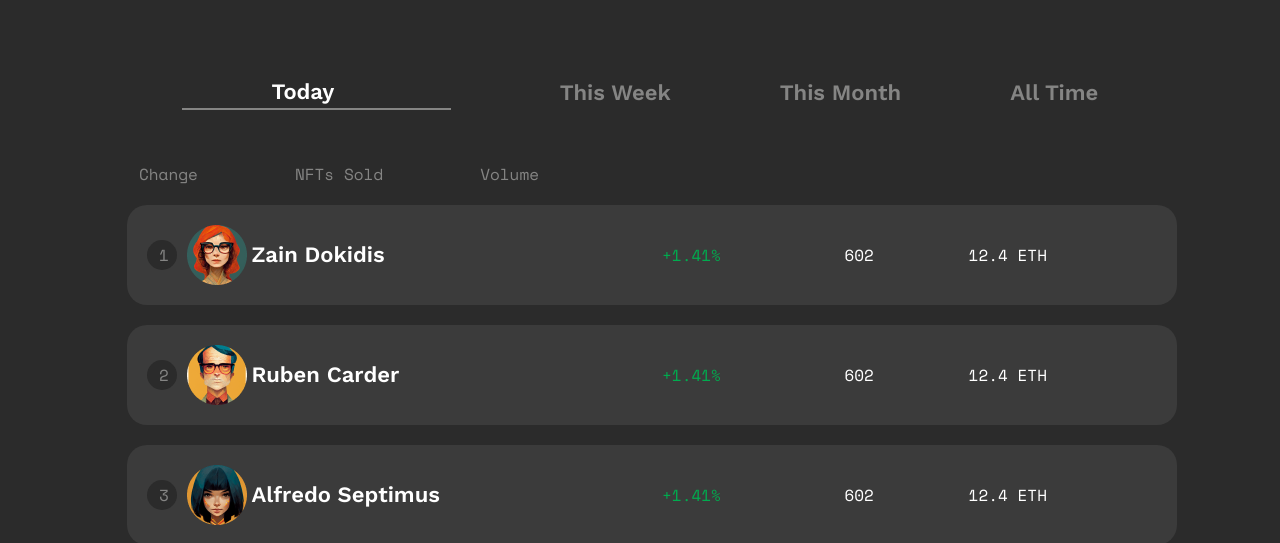
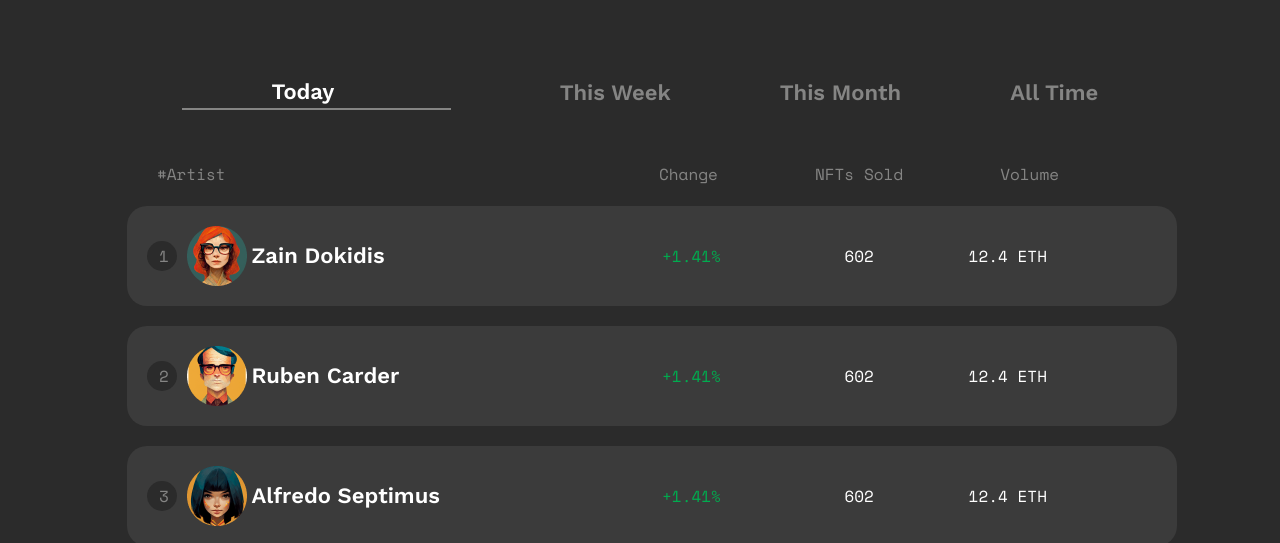
Before and after one commit to Shekhri/Team, a plain HTML site: page rankings.html in a window 1280 px wide. Shown: the part 259-802 px from the top of the page. Drawn offline with nearby package versions, Linux system fonts and the light colour scheme.

Commit message:
four code last

```diff
--- a/css/ranking.css
+++ b/css/ranking.css
@@ -10,7 +10,17 @@
     margin-top: 80px;
 
 }
-
+.all__sold--none-ul{
+    width: 1050px;
+    height: 46px;
+}
+.all__sold--none-ul-li-p-a{
+    width: 430px;
+    height: 22px;
+    position: relative;
+    left: 30px;
+    top: 22px;
+}
 .hero__p {
 
     color: white;
@@ -229,7 +239,7 @@
     align-items: center;
     width: 400px;
     position: relative;
-    left: 12px
+    left: 532px
 }
 
 .all__sold--none-ul-li-p-b {
```
